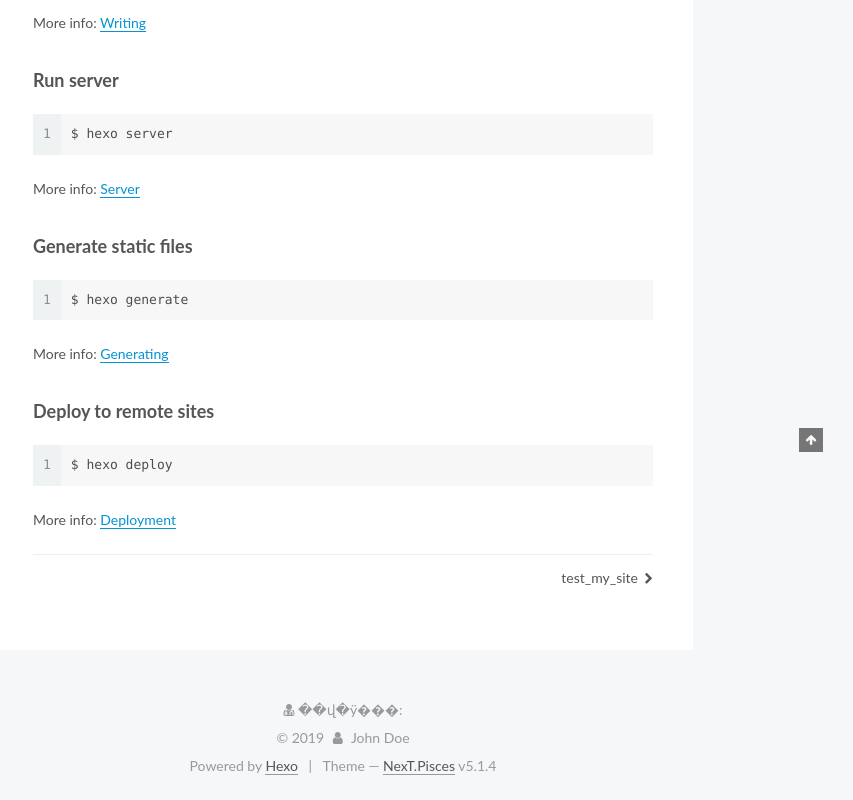
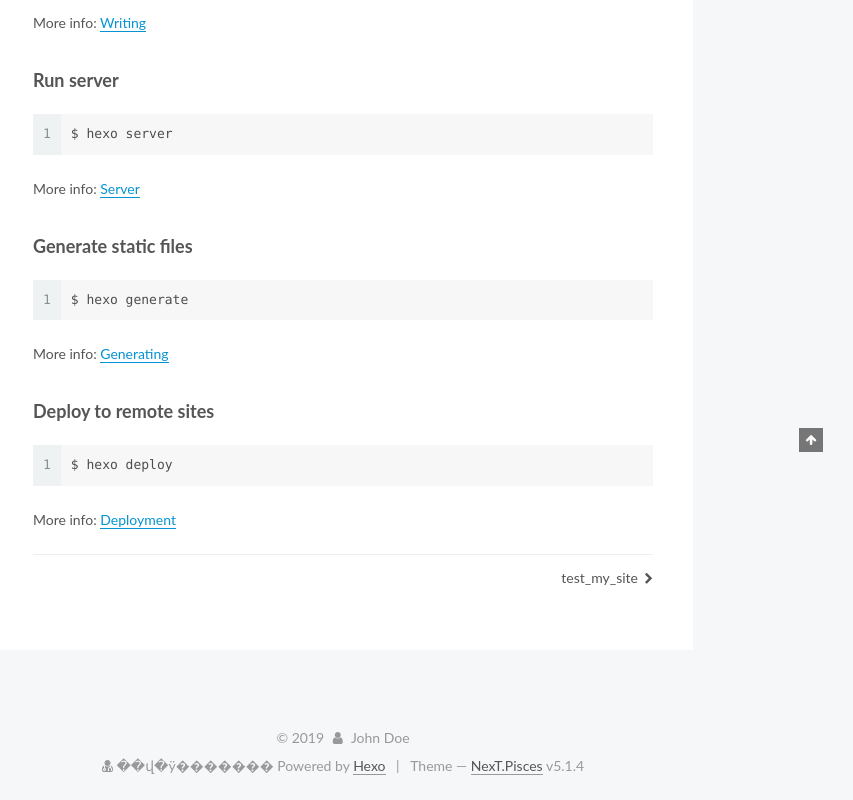
Before and after one commit to superzhaoyang/superzhaoyang.github.io, a plain HTML site: page 2019/09/08/hello-world/index.html in a window 1280 px wide. Shown: the part 448-1248 px from the top of the page, without its empty margins (427-1280 px from the left). Drawn offline with nearby package versions, Linux system fonts and the light colour scheme; some packages are replaced by stand-ins of ours; animation ran at ten frames a second; a script that the page names is missing.

Commit message:
Site updated: 2019-09-08 17:31:58

```diff
--- a/2019/09/08/hello-world/index.html
+++ b/2019/09/08/hello-world/index.html
@@ -479,11 +479,6 @@
     <footer id="footer" class="footer">
       <div class="footer-inner">
         <script async src="https://busuanzi.ibruce.info/busuanzi/2.3/busuanzi.pure.mini.js"></script>
-<div class="powered-by">
-<i class="fa fa-user-md"></i><span id="busuanzi_container_site_uv">
-  ��վ�ÿ���:<span id="busuanzi_value_site_uv"></span>
-</span>
-</div>
 <div class="copyright">&copy; <span itemprop="copyrightYear">2019</span>
   <span class="with-love">
     <i class="fa fa-user"></i>
@@ -492,7 +487,11 @@
 
 
 </div>
-
+<div class="powered-by">
+<i class="fa fa-user-md"></i><span id="busuanzi_container_site_pv">
+  ��վ�ÿ�����<span id="busuanzi_value_site_pv"></span>��
+</span>
+</div>
 
   <div class="powered-by">Powered by <a class="theme-link" target="_blank" href="https://hexo.io">Hexo</a></div>
 
```
Also changed, not shown: 2019/09/08/superzhaoyang的博客/index.html (+5 -6 lines), 2019/09/08/test-my-site/index.html (+5 -6 lines), archives/2019/09/index.html (+5 -6 lines), archives/2019/index.html (+5 -6 lines), archives/index.html (+5 -6 lines), index.html (+5 -6 lines).
